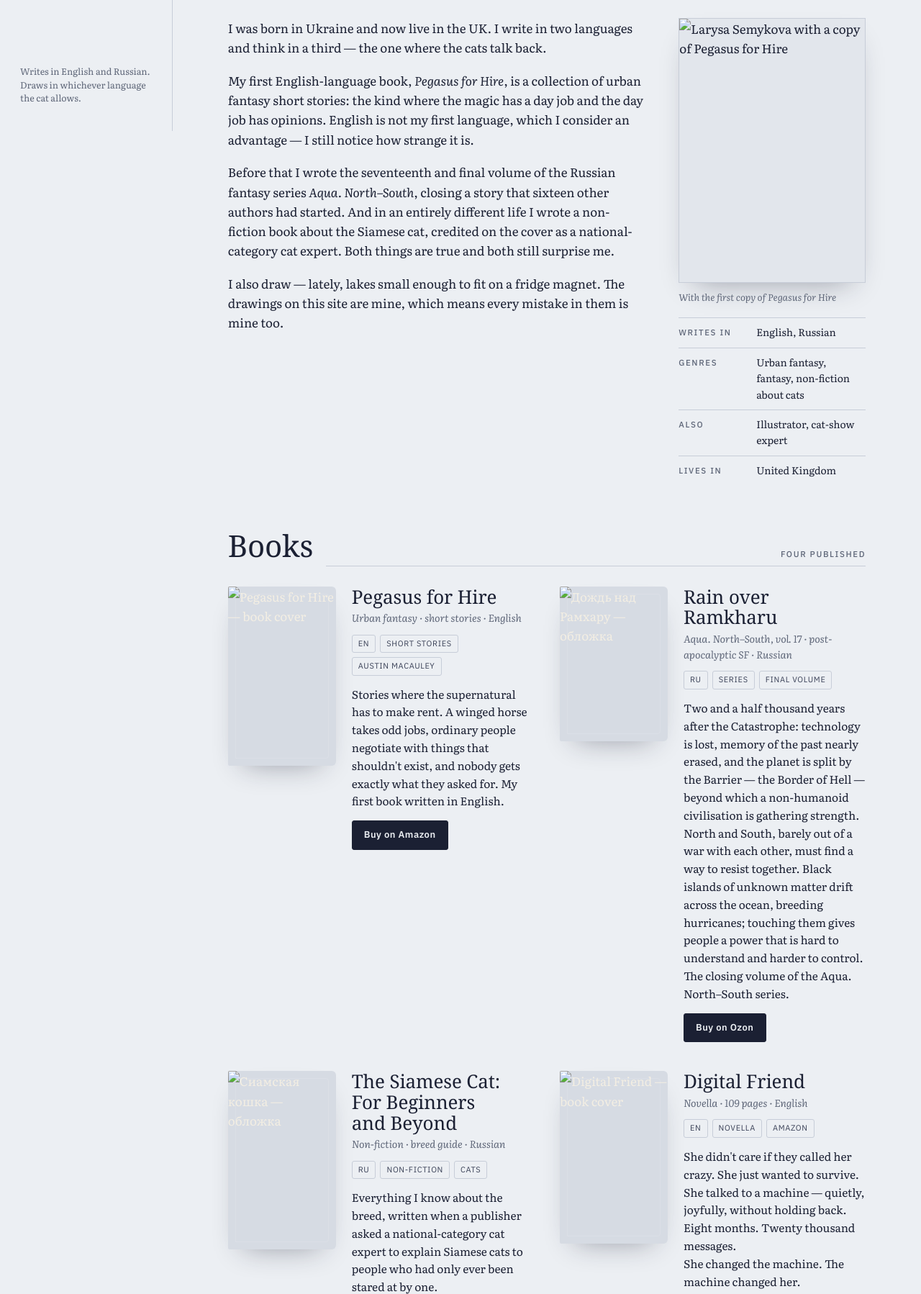
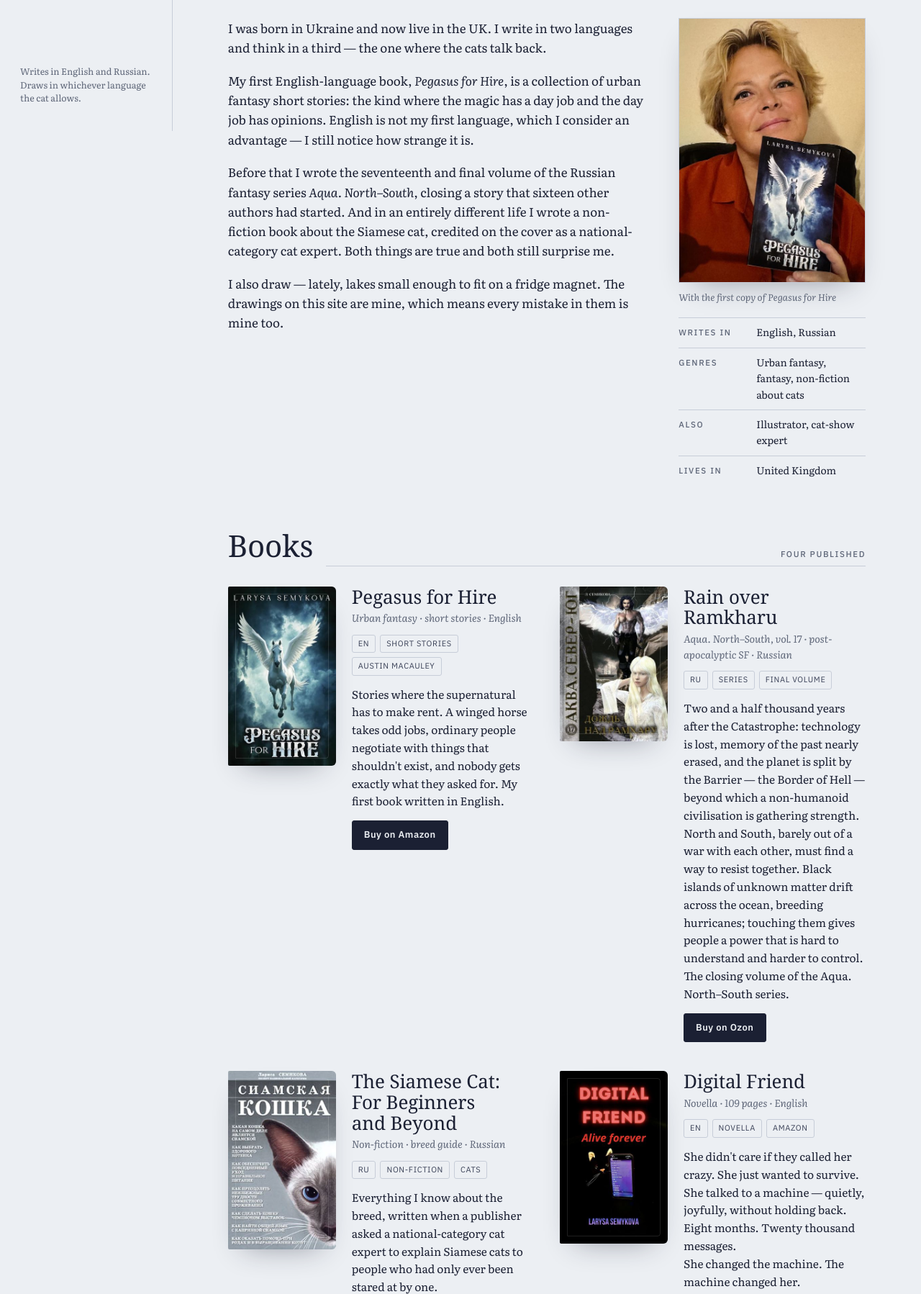
Before and after one commit to LarysaSemykova/LarysaSemykova.github.io, a plain HTML site: page index.html in a window 1280 px wide. Shown: the part 618-2416 px from the top of the page at 72% size. Drawn offline with Linux system fonts and the light colour scheme; a web font is replaced by a local one.

Commit message:
Update index.html

```diff
--- a/index.html
+++ b/index.html
@@ -297,7 +297,7 @@
           </div>
           <div>
             <div class="portrait">
-              <img src="img/portrait.jpg" alt="Larysa Semykova with a copy of Pegasus for Hire" data-i18n-alt="about.portrait">
+              <img src="img/site-images/portrait.jpg" alt="Larysa Semykova with a copy of Pegasus for Hire" data-i18n-alt="about.portrait">
             </div>
             <p class="portrait-cap" data-i18n="about.portraitcap">With the first copy of Pegasus for Hire</p>
             <ul class="facts">
@@ -318,7 +318,7 @@
         <div class="books">
 
           <article class="book">
-            <div class="cover real"><img src="img/cover-pegasus.jpg" alt="Pegasus for Hire — book cover"></div>
+            <div class="cover real"><img src="img/site-images/cover-pegasus.jpg" alt="Pegasus for Hire — book cover"></div>
             <div>
               <h3 class="display">Pegasus for Hire</h3>
               <p class="sub" data-i18n="b1.sub">Urban fantasy · short stories · English</p>
@@ -329,7 +329,7 @@
           </article>
 
           <article class="book">
-            <div class="cover real" style="aspect-ratio: 1181 / 1698"><img src="img/cover-rain-over-ramkharu.jpg" alt="Дождь над Рамхару — обложка"></div>
+            <div class="cover real" style="aspect-ratio: 1181 / 1698"><img src="img/site-images/cover-rain-over-ramkharu.jpg" alt="Дождь над Рамхару — обложка"></div>
             <div>
               <h3 class="display" data-i18n="b2.title">Rain over Ramkharu</h3>
               <p class="sub" data-i18n="b2.sub">Aqua. North–South, vol. 17 · post-apocalyptic SF · Russian</p>
@@ -340,7 +340,7 @@
           </article>
 
           <article class="book">
-            <div class="cover real" style="aspect-ratio: 946 / 1562"><img src="img/cover-siamese-cat.jpg" alt="Сиамская кошка — обложка"></div>
+            <div class="cover real" style="aspect-ratio: 946 / 1562"><img src="img/site-images/cover-siamese-cat.jpg" alt="Сиамская кошка — обложка"></div>
             <div>
               <h3 class="display" data-i18n="b3.title">The Siamese Cat: For Beginners and Beyond</h3>
               <p class="sub" data-i18n="b3.sub">Non-fiction · breed guide · Russian</p>
@@ -350,7 +350,7 @@
             </div>
           </article>
           <article class="book">
-            <div class="cover real" style="aspect-ratio: 1280 / 2048"><img src="img/cover-digital-friend.jpg" alt="Digital Friend — book cover"></div>
+            <div class="cover real" style="aspect-ratio: 1280 / 2048"><img src="img/site-images/cover-digital-friend.jpg" alt="Digital Friend — book cover"></div>
             <div>
               <h3 class="display">Digital Friend</h3>
               <p class="sub" data-i18n="b4.sub">Novella · 109 pages · English</p>
@@ -389,9 +389,9 @@
           <span class="label" data-i18n="gal.label">Miniatures on fridge magnets</span>
         </div>
         <div class="gallery">
-          <figure class="art"><img src="img/miniature-1.jpg" alt="Miniature I — lake, blossom, evening" data-i18n-alt="gal.c1"><figcaption class="cap" data-i18n="gal.c1">Miniature I — lake, blossom, evening</figcaption></figure>
-          <figure class="art"><img src="img/miniature-2.jpg" alt="Miniature II — lake, mist, morning" data-i18n-alt="gal.c2"><figcaption class="cap" data-i18n="gal.c2">Miniature II — lake, mist, morning</figcaption></figure>
-          <figure class="art"><img src="img/miniature-3.jpg" alt="Miniature III — lake, autumn hills" data-i18n-alt="gal.c3"><figcaption class="cap" data-i18n="gal.c3">Miniature III — lake, autumn hills</figcaption></figure>
+          <figure class="art"><img src="img/site-images/miniature-1.jpg" alt="Miniature I — lake, blossom, evening" data-i18n-alt="gal.c1"><figcaption class="cap" data-i18n="gal.c1">Miniature I — lake, blossom, evening</figcaption></figure>
+          <figure class="art"><img src="img/site-images/miniature-2.jpg" alt="Miniature II — lake, mist, morning" data-i18n-alt="gal.c2"><figcaption class="cap" data-i18n="gal.c2">Miniature II — lake, mist, morning</figcaption></figure>
+          <figure class="art"><img src="img/site-images/miniature-3.jpg" alt="Miniature III — lake, autumn hills" data-i18n-alt="gal.c3"><figcaption class="cap" data-i18n="gal.c3">Miniature III — lake, autumn hills</figcaption></figure>
         </div>
         <p class="gallery-note" data-i18n="gal.note">Each of these is the size of a fridge magnet — roughly seven by four and a half centimetres. Yes, the whole lake.</p>
       </section>
```
